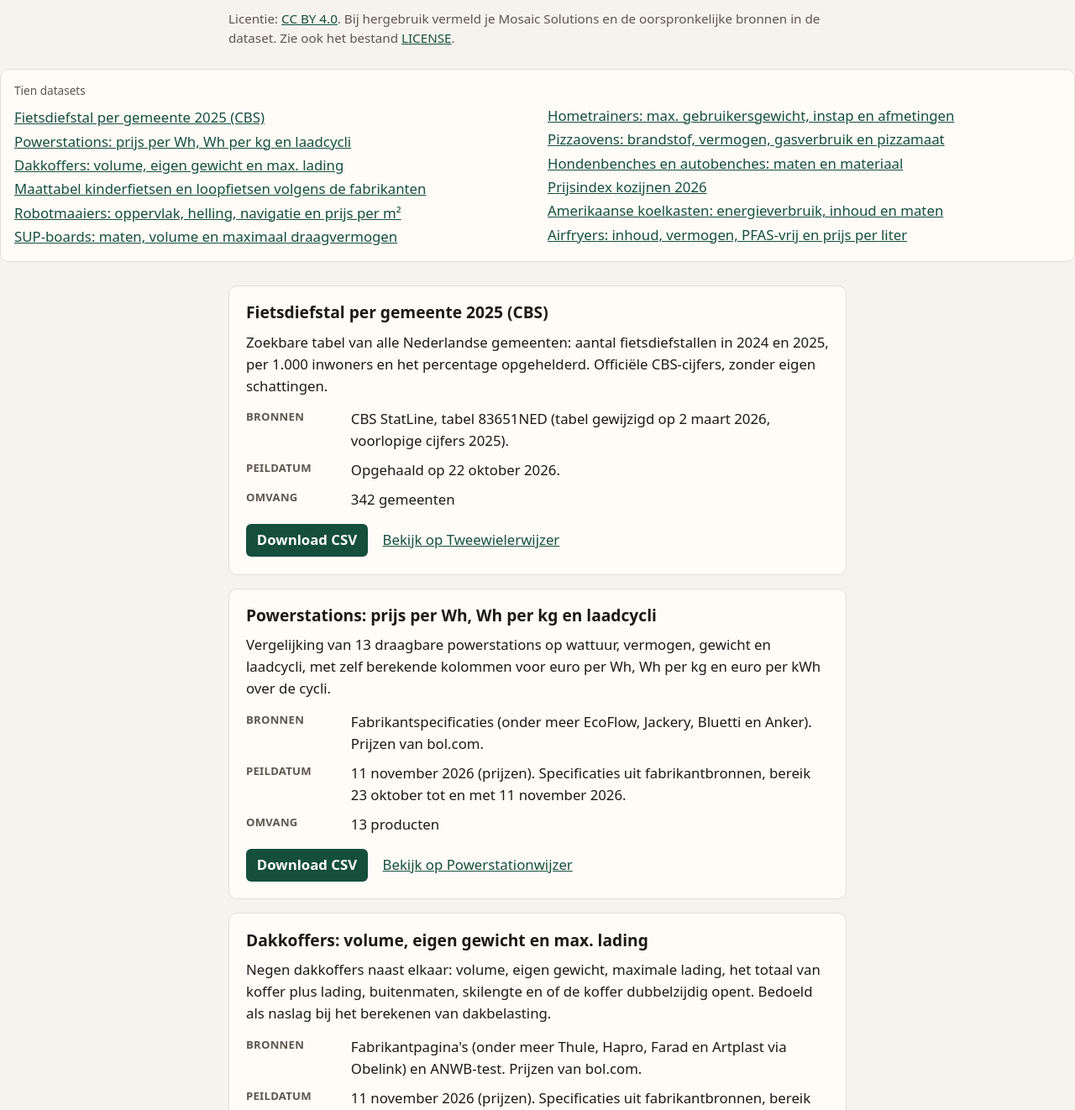
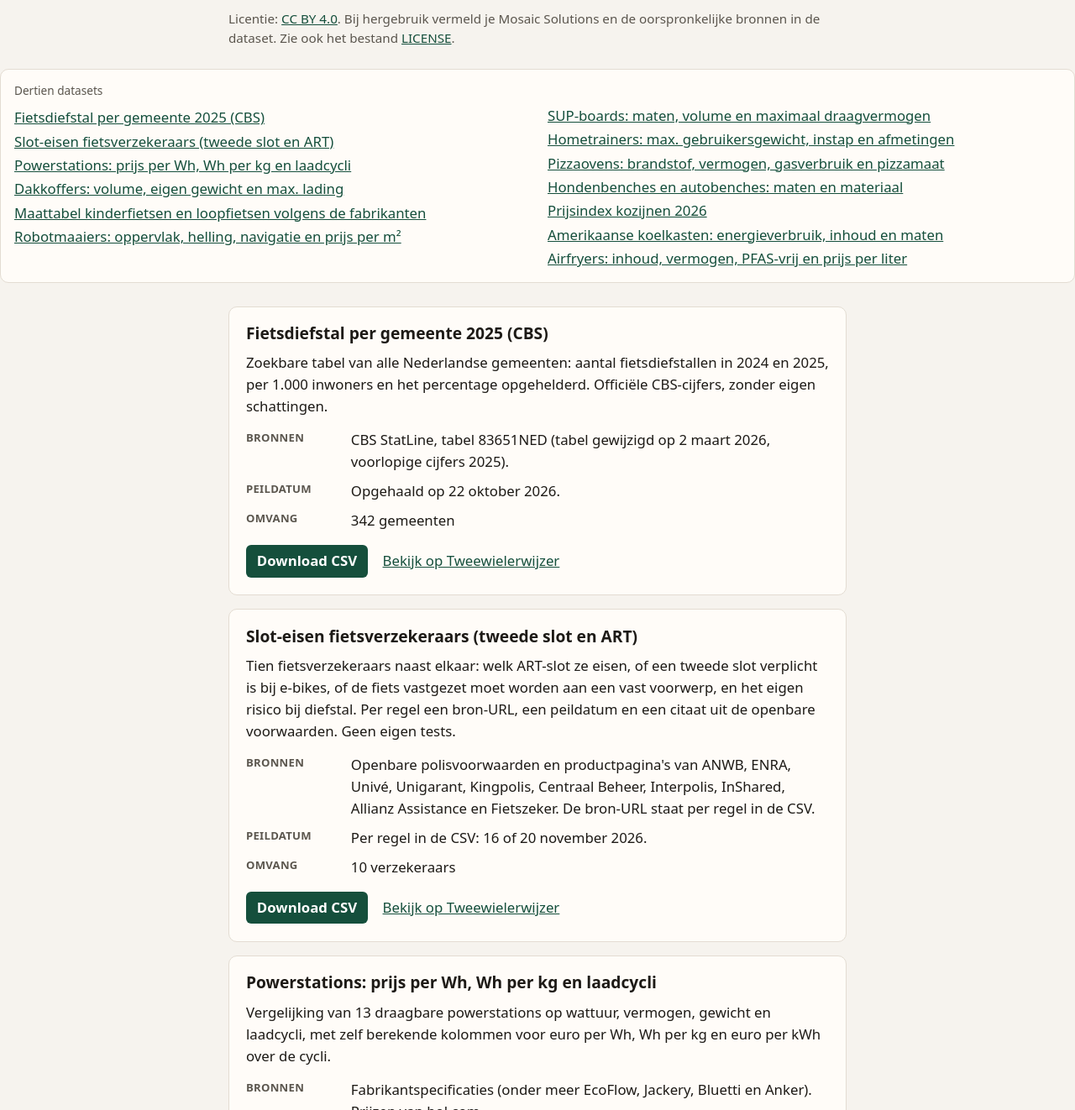
Before and after one commit to JarvisProductionsHub/open-data, a plain HTML site: page index.html in a window 1280 px wide. Shown: the part 399-1721 px from the top of the page at 84% size. Drawn offline with Linux system fonts and the light colour scheme.

Commit message:
Add TWW slot-eisen verzekeraars dataset

```diff
--- a/index.html
+++ b/index.html
@@ -138,9 +138,10 @@
     <p class="license">Licentie: <a href="https://creativecommons.org/licenses/by/4.0/deed.nl">CC BY 4.0</a>. Bij hergebruik vermeld je Mosaic Solutions en de oorspronkelijke bronnen in de dataset. Zie ook het bestand <a href="LICENSE">LICENSE</a>.</p>
   </header>
   <nav aria-label="Datasets">
-    <p>Tien datasets</p>
+    <p>Dertien datasets</p>
     <ul>
       <li><a href="#fietsdiefstal-per-gemeente">Fietsdiefstal per gemeente 2025 (CBS)</a></li>
+      <li><a href="#slot-eisen-verzekeraars">Slot-eisen fietsverzekeraars (tweede slot en ART)</a></li>
       <li><a href="#powerstations-prijs-per-wh">Powerstations: prijs per Wh, Wh per kg en laadcycli</a></li>
       <li><a href="#dakkoffers-gewicht-en-volume">Dakkoffers: volume, eigen gewicht en max. lading</a></li>
       <li><a href="#kinderfiets-maattabel">Maattabel kinderfietsen en loopfietsen volgens de fabrikanten</a></li>
@@ -166,6 +167,19 @@
       <p class="actions">
         <a class="btn" href="data/fietsdiefstal-per-gemeente-2025.csv" download>Download CSV</a>
         <a href="https://www.tweewielerwijzer.nl/gids/fietsdiefstal-per-gemeente#bron-vermelden">Bekijk op Tweewielerwijzer</a>
+      </p>
+    </article>
+    <article class="card" id="slot-eisen-verzekeraars">
+      <h2>Slot-eisen fietsverzekeraars (tweede slot en ART)</h2>
+      <p>Tien fietsverzekeraars naast elkaar: welk ART-slot ze eisen, of een tweede slot verplicht is bij e-bikes, of de fiets vastgezet moet worden aan een vast voorwerp, en het eigen risico bij diefstal. Per regel een bron-URL, een peildatum en een citaat uit de openbare voorwaarden. Geen eigen tests.</p>
+      <dl>
+        <div><dt>Bronnen</dt><dd>Openbare polisvoorwaarden en productpagina's van ANWB, ENRA, Univé, Unigarant, Kingpolis, Centraal Beheer, Interpolis, InShared, Allianz Assistance en Fietszeker. De bron-URL staat per regel in de CSV.</dd></div>
+        <div><dt>Peildatum</dt><dd>Per regel in de CSV: 16 of 20 november 2026.</dd></div>
+        <div><dt>Omvang</dt><dd>10 verzekeraars</dd></div>
+      </dl>
+      <p class="actions">
+        <a class="btn" href="data/tweewielerwijzer-slot-eisen-verzekeraars.csv" download>Download CSV</a>
+        <a href="https://www.tweewielerwijzer.nl/gids/tweede-slot-e-bike-verzekering#slot-eisen-per-verzekeraar">Bekijk op Tweewielerwijzer</a>
       </p>
     </article>
     <article class="card" id="powerstations-prijs-per-wh">
```
Also changed, not shown: 1 other file.
